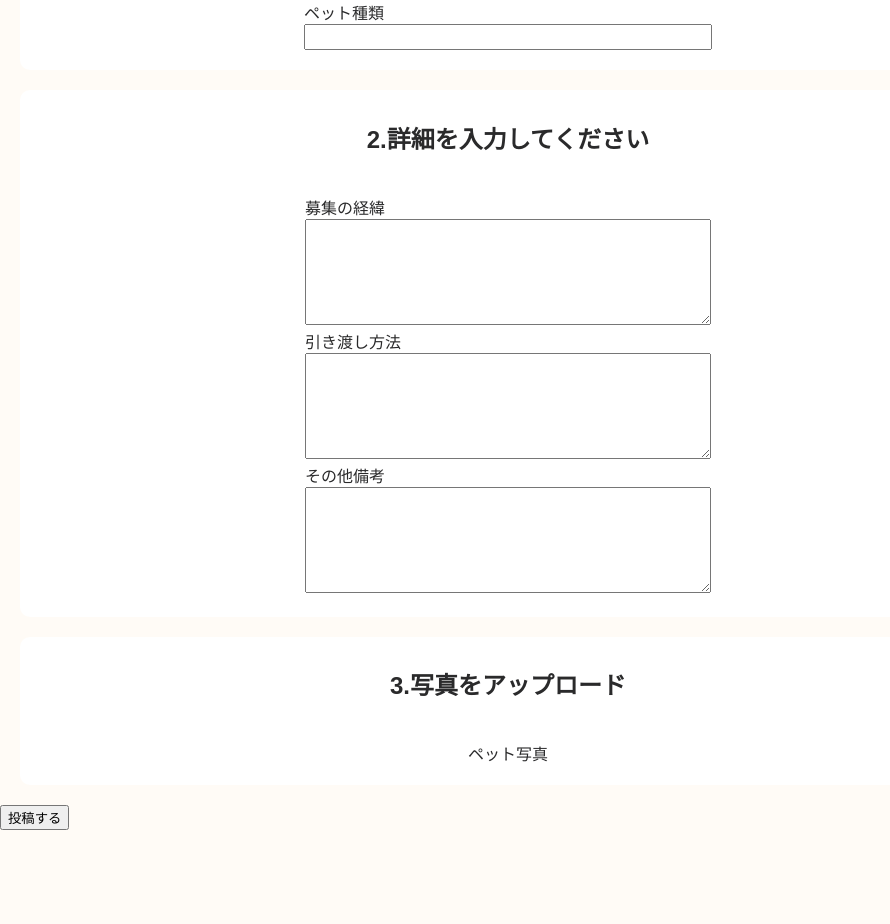
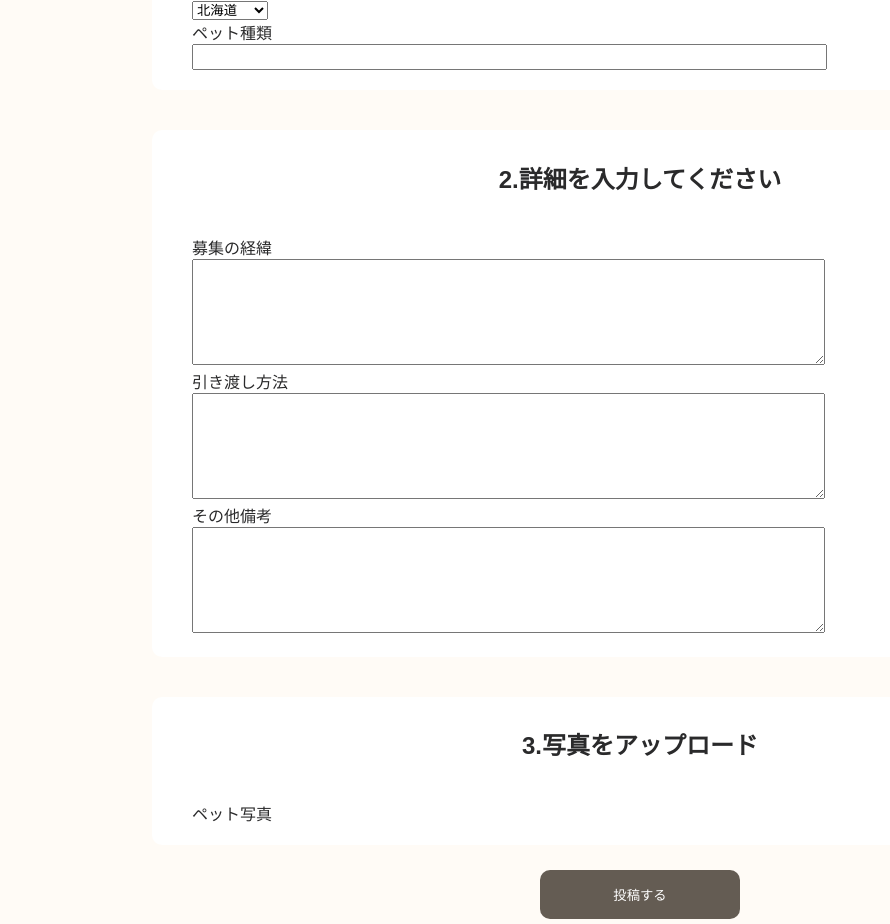
Before and after one commit to marimokomoko/react-pethouse-app, a React (Create React App) app: page /recruitment in a window 1280 px wide. Shown: the part 380-1304 px from the top of the page, without its empty margins (0-890 px from the left). Before the commit the page ends 1210 px from the top, so only its background shows below. Built offline with nearby package versions, Linux system fonts and the light colour scheme; a web font is replaced by a local one.

Commit message:
CSS適用

```diff
--- a/src/components/Recruitment.tsx
+++ b/src/components/Recruitment.tsx
@@ -1,5 +1,4 @@
-import { OperationType } from "firebase/auth";
-import React from "react";
+import { useState } from "react";
 import "./styles/Recruitment.css";
 
 const Recruitment = () => {
--- a/src/components/styles/Recruitment.css
+++ b/src/components/styles/Recruitment.css
@@ -1,13 +1,14 @@
 .recruitmentPage {
-  /* display: flex; */
   align-items: center;
   justify-content: center;
-  /* height: 90vh; */
+  display: flex;
+  flex-direction: column;
 }
 
 .container {
   background-color: white;
   border-radius: 10px;
+  text-align: left;
   align-items: center;
   display: flex;
   flex-direction: column;
@@ -18,20 +19,39 @@
   margin: 20px;
 }
 
+.container h2 {
+  text-align: left;
+}
+
+.container input {
+  height: 20px;
+  width: 70%;
+  outline: none;
+}
+
+.container textarea {
+  height: 100px;
+  width: 70%;
+  outline: none;
+}
+
 .inputPost {
+  width: 100%;
   padding: 10px;
 }
 
-h1 {
+.postButton {
+  width: 200px;
+  padding: 15px 20px;
+  background-color: rgb(100, 92, 83);
+  color: white;
+  border: none;
+  border-radius: 10px;
   text-align: center;
+  cursor: pointer;
+  margin: 5px;
 }
 
-input {
-  height: 20px;
-  width: 400px;
+.postButton:hover {
+  background-color: rgb(138, 127, 115);
 }
-
-textarea {
-  height: 100px;
-  width: 400px;
-}
--- a/src/styles/App.css
+++ b/src/styles/App.css
@@ -1,4 +1,4 @@
-.App {
+/* .App {
   text-align: center;
 }
 
@@ -35,4 +35,4 @@
   to {
     transform: rotate(360deg);
   }
-}
+} */
```
